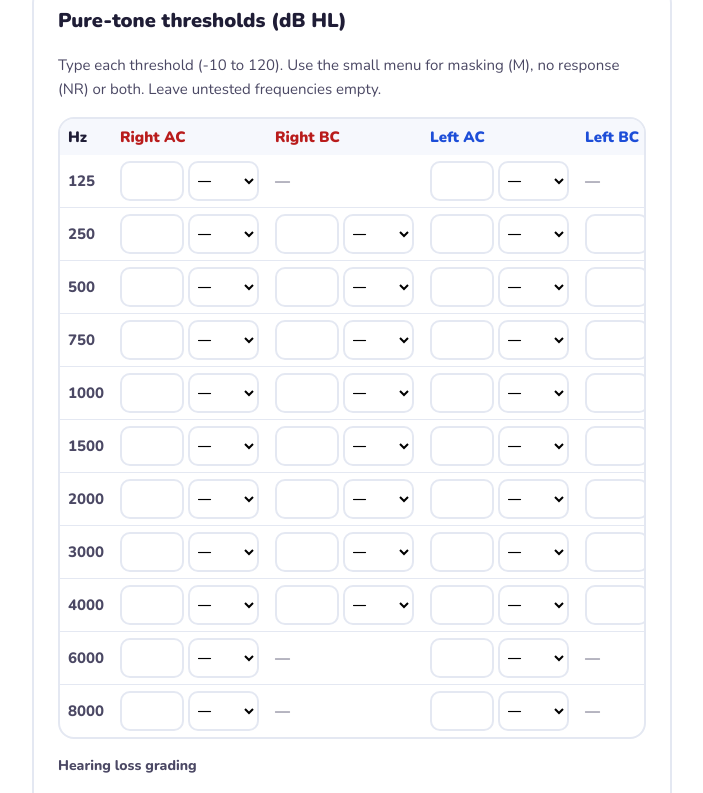
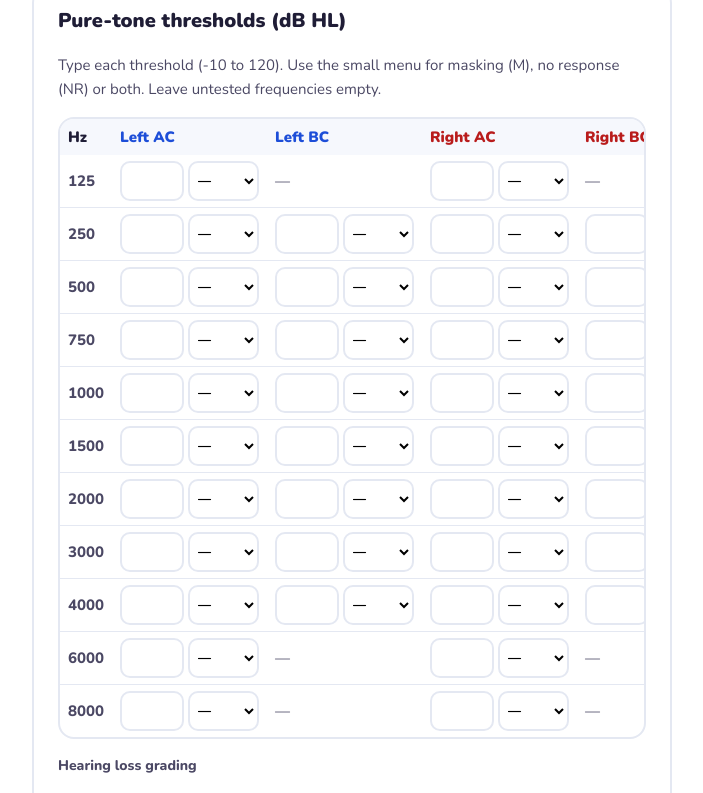
Before and after one commit to AnantDuhan/Awaaz-Speech-and-Hearing-Centre, a Next.js app: page /tools/hearing-report in a window 1280 px wide. Shown: the part 1207-2000 px from the top of the page, without its empty margins (8-711 px from the left). Built offline with nearby package versions, Linux system fonts and the light colour scheme.

Commit message:
Order left ear first and lock clinician identity

```diff
--- a/src/components/report/HearingReportTool.tsx
+++ b/src/components/report/HearingReportTool.tsx
@@ -26,7 +26,7 @@ import styles from "./HearingReportTool.module.css";
 
 const CLINIC: ClinicInfo = { name: site.name, address: fullAddress, phone: site.phone.display };
 const REPORT_PREFIX = "AWZ";
-const EARS: Ear[] = ["right", "left"];
+const EARS: Ear[] = ["left", "right"];
 const EAR_LABEL: Record<Ear, string> = { right: "Right ear", left: "Left ear" };
 const KIND_LABEL: Record<Conduction, string> = { ac: "air conduction", bc: "bone conduction" };
 
@@ -118,7 +118,6 @@ export function HearingReportTool() {
     () => getComputedStyle(document.body).fontFamily || "system-ui, sans-serif",
   );
   const [fontsReady, setFontsReady] = useState(false);
-  const [overflow, setOverflow] = useState(false);
   const [status, setStatus] = useState("");
   const [canShare] = useState(() => {
     try {
@@ -159,7 +158,7 @@ export function HearingReportTool() {
     const frame = requestAnimationFrame(() => {
       const canvas = previewRef.current;
       if (!canvas) return;
-      setOverflow(drawReport(canvas, data, CLINIC, { scale: 1, fontFamily }).overflow);
+      drawReport(canvas, data, CLINIC, { scale: 1, fontFamily });
     });
     return () => cancelAnimationFrame(frame);
   }, [data, fontsReady, fontFamily]);
@@ -349,10 +348,10 @@ export function HearingReportTool() {
               <thead>
                 <tr>
                   <th scope="col">Hz</th>
+                  <th scope="col" className={styles.left}>Left AC</th>
+                  <th scope="col" className={styles.left}>Left BC</th>
                   <th scope="col" className={styles.right}>Right AC</th>
                   <th scope="col" className={styles.right}>Right BC</th>
-                  <th scope="col" className={styles.left}>Left AC</th>
-                  <th scope="col" className={styles.left}>Left BC</th>
                 </tr>
               </thead>
               <tbody>
```
